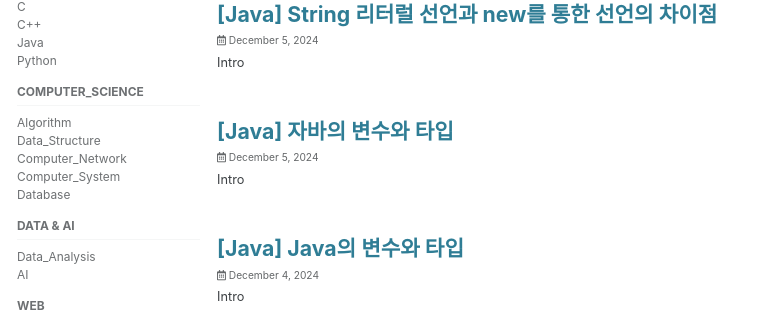
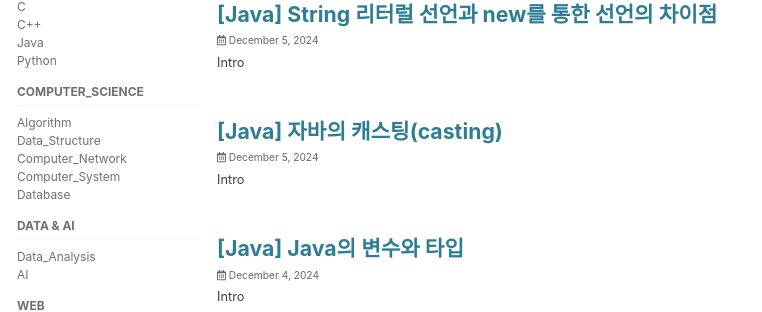
Before and after one commit to sk-choi/sk-choi.github.io, a Jekyll site: the page built from index.html, in a window 1280 px wide and 900 px high. Shown: the part 420-732 px from the top of the window, without its empty margins (0-762 px from the left). Built offline with Jekyll 4.4.1, drawn with Linux system fonts in a browser that asks for light colours; cached includes are drawn as plain includes; the list of posts is cut into pages by our own code.

Commit message:
casting post title edited

```diff
--- a/_posts/Java/2024-12-05-java02_casting.md
+++ b/_posts/Java/2024-12-05-java02_casting.md
@@ -1,5 +1,5 @@
 ---
-title : "[Java] 자바의 변수와 타입"
+title : "[Java] 자바의 캐스팅(casting)"
 date : 2024-12-05 21:09:30 +/-TTTT
 categories :
 - Java
```
